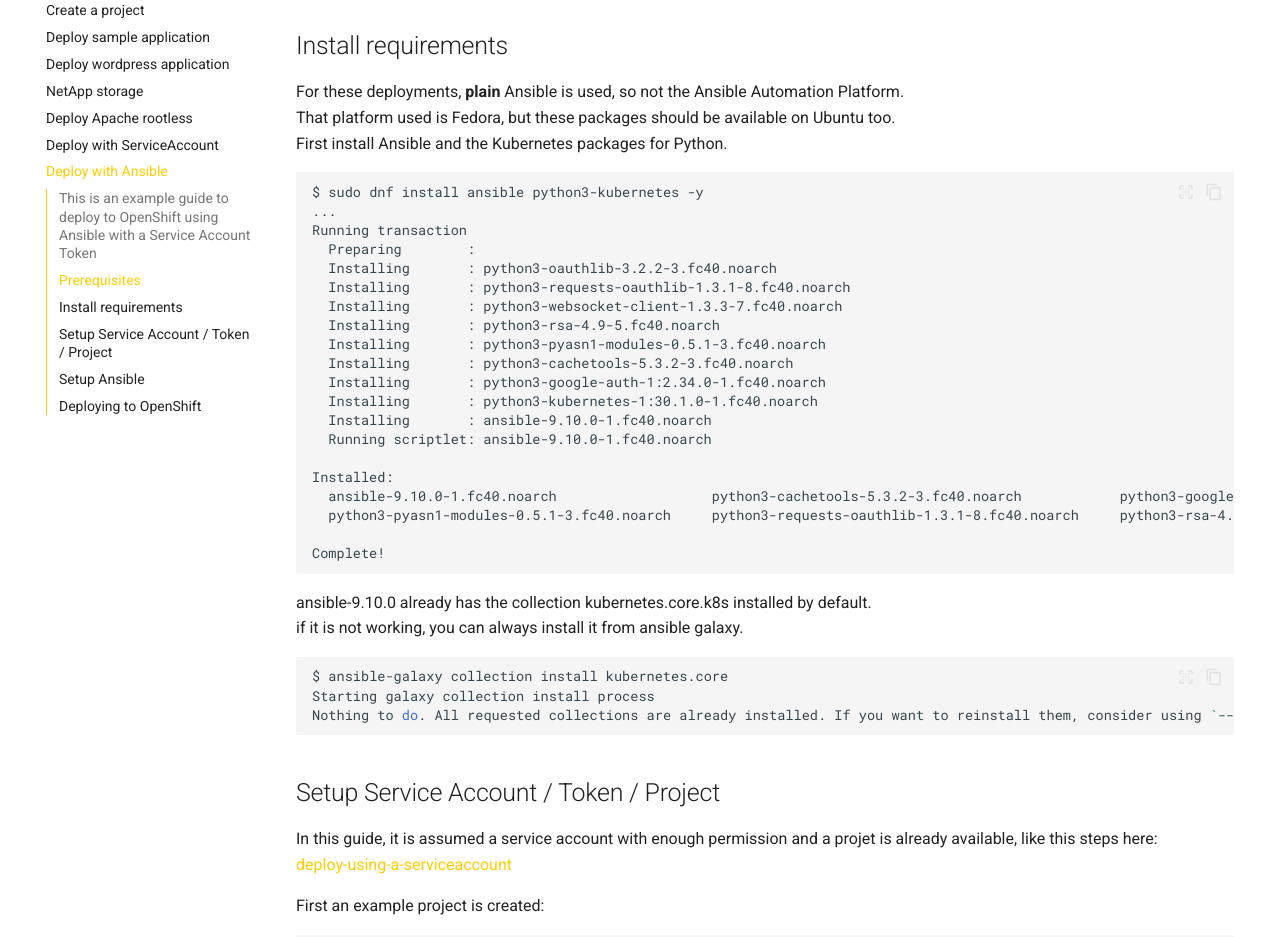
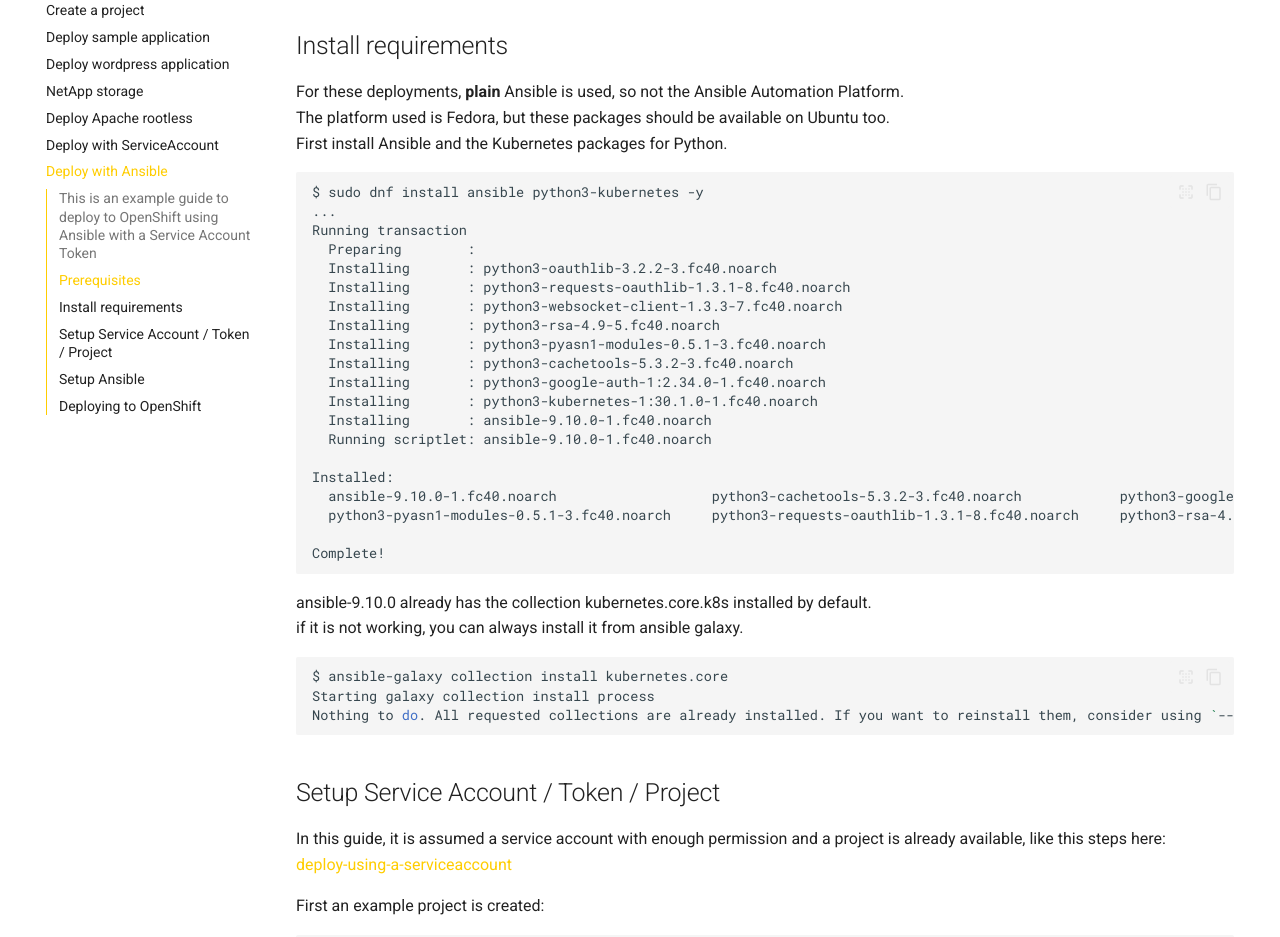
Before and after one commit to UtrechtUniversity/containerplatform-docs, an MkDocs documentation site: the page built from docs/content/guides/deployment-with-ansible.md, in a window 1280 px wide and 1400 px high, scrolled down 381 px. Shown: the part 152-1089 px from the top of the window. Built offline with MkDocs 1.6.1 and Material for MkDocs 9.7.7, drawn with Linux system fonts in a browser that asks for light colours; some of the changed text lies outside the part shown.

Commit message:
fix typos

````diff
--- a/docs/content/guides/deployment-with-ansible.md
+++ b/docs/content/guides/deployment-with-ansible.md
@@ -8,7 +8,7 @@
 ## Install requirements
 
 For these deployments, **plain** Ansible is used, so not the Ansible Automation Platform.
-That platform used is Fedora, but these packages should be available on Ubuntu too.
+The platform used is Fedora, but these packages should be available on Ubuntu too.
 First install Ansible and the Kubernetes packages for Python.
 
 ```bash
@@ -42,7 +42,7 @@ Nothing to do. All requested collections are already installed. If you want to r
 ```
 ## Setup Service Account / Token / Project
 
-In this guide, it is assumed a service account with enough permission and a projet is already available, like this steps here:
+In this guide, it is assumed a service account with enough permission and a project is already available, like this steps here:
 [deploy-using-a-serviceaccount](https://docs.cp.its.uu.nl/content/guides/deploy-using-a-serviceaccount/)
 
 First an example project is created:
@@ -86,7 +86,8 @@ Confirm New Vault password:
 When running these command an editor will open, paste there your token like this:
 token: eyJhbGciOiJSUzI1NiIsImtpZCI6IjQtX1c4b....
 
-Then create an example playbook like this:
+Then create an example playbook like this: (Don't forget to change it with your own project / namespace)
+
 ```bash
 $ vim deploy-to-openshift.yaml
 - name: create a Deployment
````
Also changed, not shown: other parts of docs/content/guides/deployment-with-ansible.md (+1 -1 lines).
